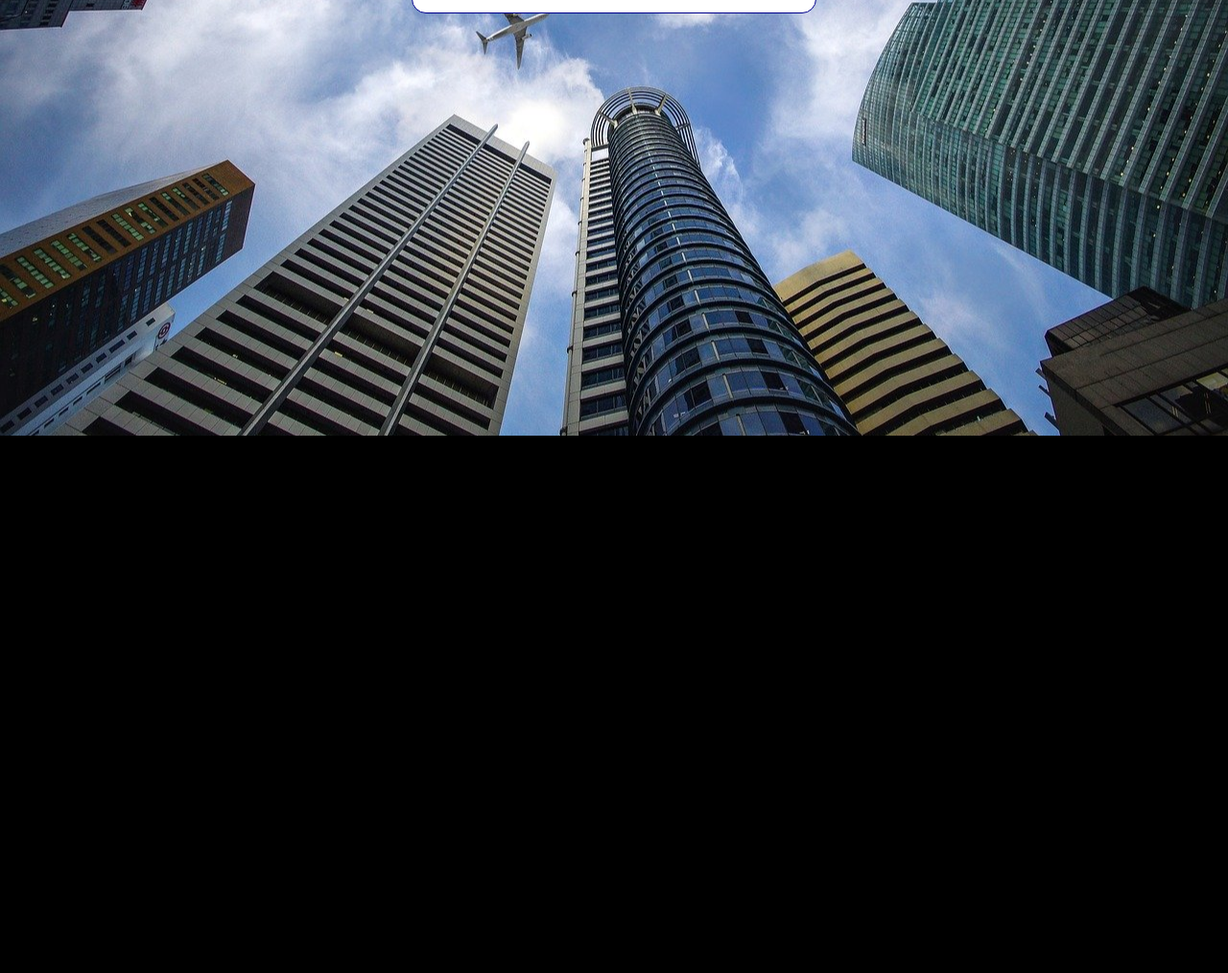
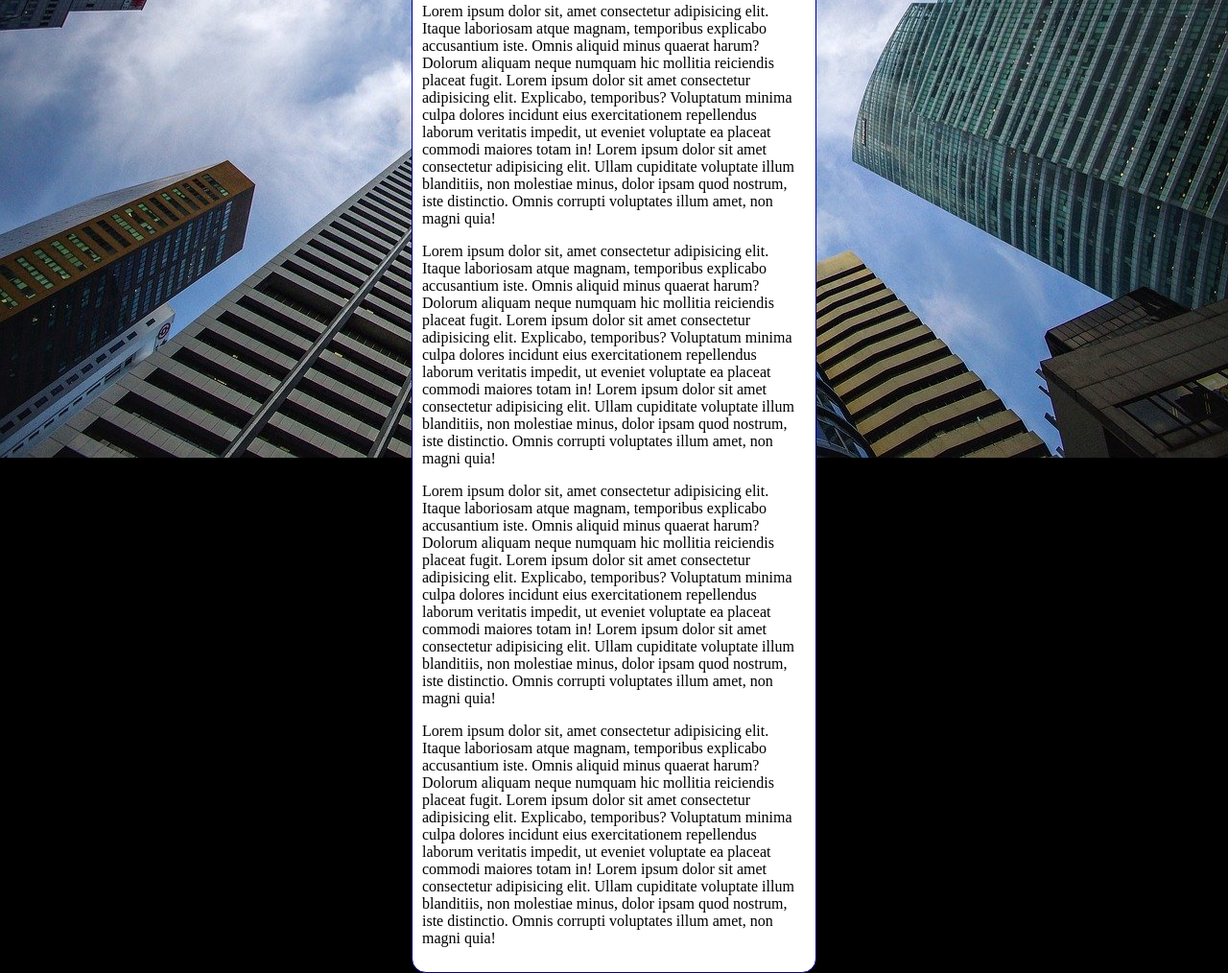
Before and after one commit to omaraljawabri/html-css, a plain HTML site: page exercicios/ex022/fundo007.html in a window 1280 px wide. Shown: the part 346-1360 px from the top of the page at 96% size. Before the commit the page ends 800 px from the top, so only its background shows below. Drawn offline with Linux system fonts and the light colour scheme.

Commit message:
Atualização ex022

```diff
--- a/exercicios/ex022/fundo007.html
+++ b/exercicios/ex022/fundo007.html
@@ -27,6 +27,10 @@
     <main>
         <h1>Teste de Imagem de Fundo</h1>
         <p>Lorem ipsum dolor sit, amet consectetur adipisicing elit. Itaque laboriosam atque magnam, temporibus explicabo accusantium iste. Omnis aliquid minus quaerat harum? Dolorum aliquam neque numquam hic mollitia reiciendis placeat fugit. Lorem ipsum dolor sit amet consectetur adipisicing elit. Explicabo, temporibus? Voluptatum minima culpa dolores incidunt eius exercitationem repellendus laborum veritatis impedit, ut eveniet voluptate ea placeat commodi maiores totam in! Lorem ipsum dolor sit amet consectetur adipisicing elit. Ullam cupiditate voluptate illum blanditiis, non molestiae minus, dolor ipsam quod nostrum, iste distinctio. Omnis corrupti voluptates illum amet, non magni quia!</p>
+        <p>Lorem ipsum dolor sit, amet consectetur adipisicing elit. Itaque laboriosam atque magnam, temporibus explicabo accusantium iste. Omnis aliquid minus quaerat harum? Dolorum aliquam neque numquam hic mollitia reiciendis placeat fugit. Lorem ipsum dolor sit amet consectetur adipisicing elit. Explicabo, temporibus? Voluptatum minima culpa dolores incidunt eius exercitationem repellendus laborum veritatis impedit, ut eveniet voluptate ea placeat commodi maiores totam in! Lorem ipsum dolor sit amet consectetur adipisicing elit. Ullam cupiditate voluptate illum blanditiis, non molestiae minus, dolor ipsam quod nostrum, iste distinctio. Omnis corrupti voluptates illum amet, non magni quia!</p>
+        <p>Lorem ipsum dolor sit, amet consectetur adipisicing elit. Itaque laboriosam atque magnam, temporibus explicabo accusantium iste. Omnis aliquid minus quaerat harum? Dolorum aliquam neque numquam hic mollitia reiciendis placeat fugit. Lorem ipsum dolor sit amet consectetur adipisicing elit. Explicabo, temporibus? Voluptatum minima culpa dolores incidunt eius exercitationem repellendus laborum veritatis impedit, ut eveniet voluptate ea placeat commodi maiores totam in! Lorem ipsum dolor sit amet consectetur adipisicing elit. Ullam cupiditate voluptate illum blanditiis, non molestiae minus, dolor ipsam quod nostrum, iste distinctio. Omnis corrupti voluptates illum amet, non magni quia!</p>
+        <p>Lorem ipsum dolor sit, amet consectetur adipisicing elit. Itaque laboriosam atque magnam, temporibus explicabo accusantium iste. Omnis aliquid minus quaerat harum? Dolorum aliquam neque numquam hic mollitia reiciendis placeat fugit. Lorem ipsum dolor sit amet consectetur adipisicing elit. Explicabo, temporibus? Voluptatum minima culpa dolores incidunt eius exercitationem repellendus laborum veritatis impedit, ut eveniet voluptate ea placeat commodi maiores totam in! Lorem ipsum dolor sit amet consectetur adipisicing elit. Ullam cupiditate voluptate illum blanditiis, non molestiae minus, dolor ipsam quod nostrum, iste distinctio. Omnis corrupti voluptates illum amet, non magni quia!</p>
+        <p>Lorem ipsum dolor sit, amet consectetur adipisicing elit. Itaque laboriosam atque magnam, temporibus explicabo accusantium iste. Omnis aliquid minus quaerat harum? Dolorum aliquam neque numquam hic mollitia reiciendis placeat fugit. Lorem ipsum dolor sit amet consectetur adipisicing elit. Explicabo, temporibus? Voluptatum minima culpa dolores incidunt eius exercitationem repellendus laborum veritatis impedit, ut eveniet voluptate ea placeat commodi maiores totam in! Lorem ipsum dolor sit amet consectetur adipisicing elit. Ullam cupiditate voluptate illum blanditiis, non molestiae minus, dolor ipsam quod nostrum, iste distinctio. Omnis corrupti voluptates illum amet, non magni quia!</p>
     </main>
 </body>
 </html>
```
